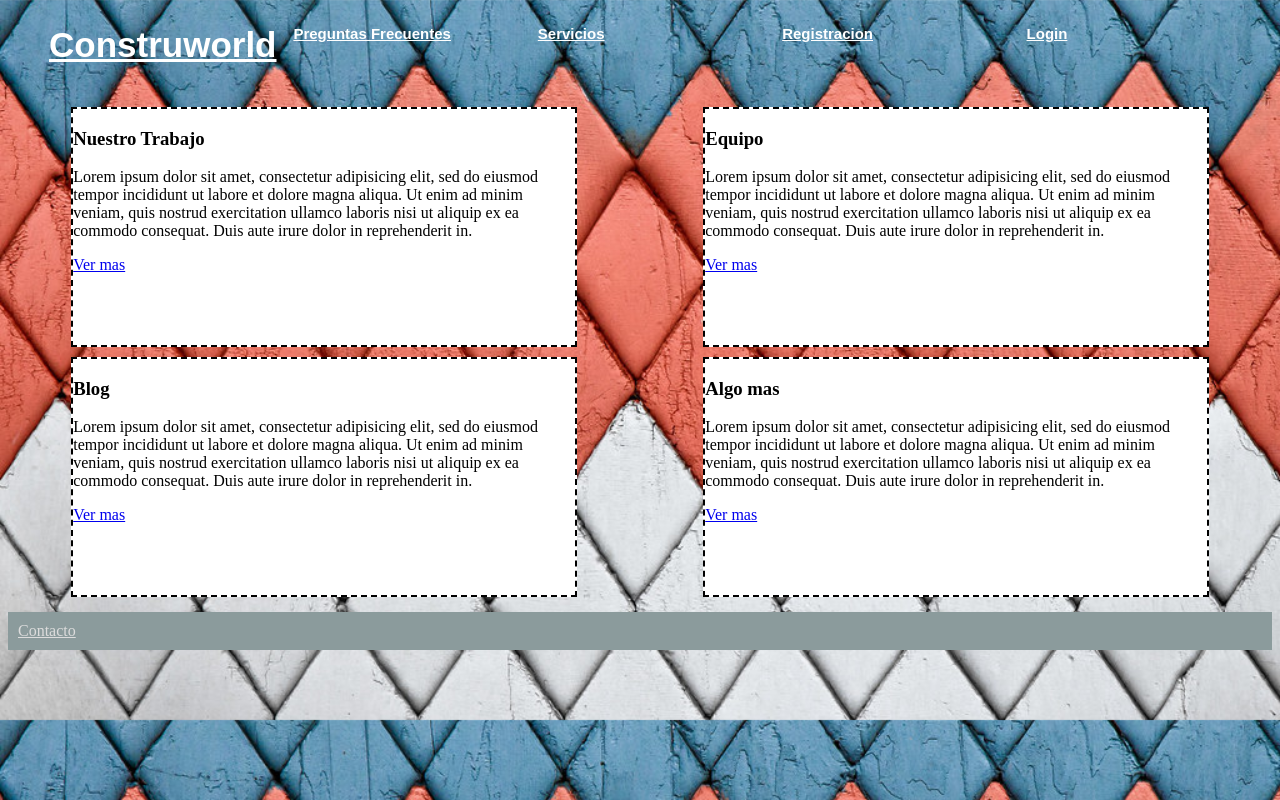
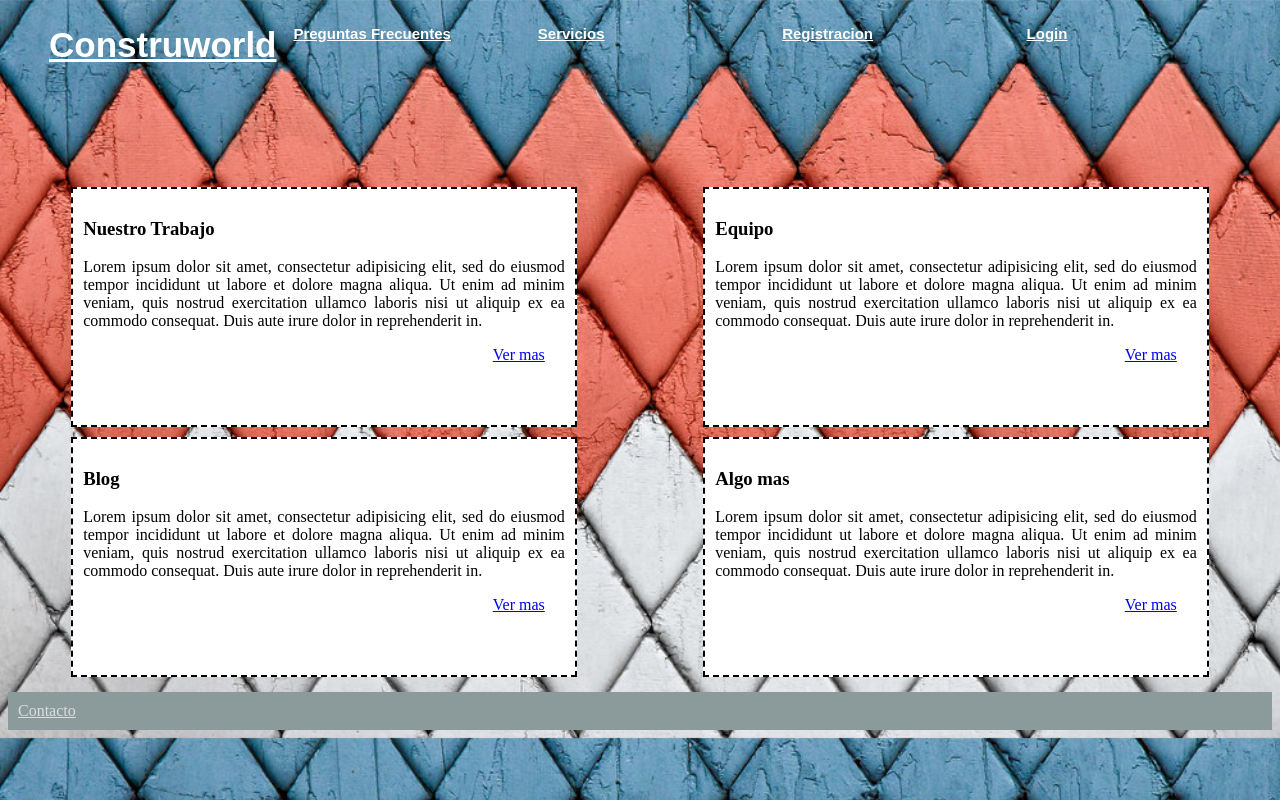
Before and after one commit to MinoLou/integrador, a PHP site: page /proyecto.php in a window 1280 px wide. Run offline with PHP 8.4, Linux system fonts and the light colour scheme.

Commit message:
Le di padding al texto dentro de los recuadros y agregue archivo login.php

```diff
--- a/css/styles.css
+++ b/css/styles.css
@@ -55,6 +55,11 @@ section{
 	display: flex;
 	flex-wrap: wrap;
 	justify-content: space-around;
+	margin-top: 100px;
+}
+
+article{
+	padding: 10px;
 }
 
 section article{
@@ -65,6 +70,11 @@ section article{
 	margin: 5px;
 	float:left;
 	color: black;
-	text-align: left;
+	text-align: justify;
 
 }
+
+section article a{
+	float: right;
+	padding-right: 20px;
+}
```
Also changed, not shown: login.php (added, +16 -0 lines), proyecto.php (line endings or trailing spaces).
